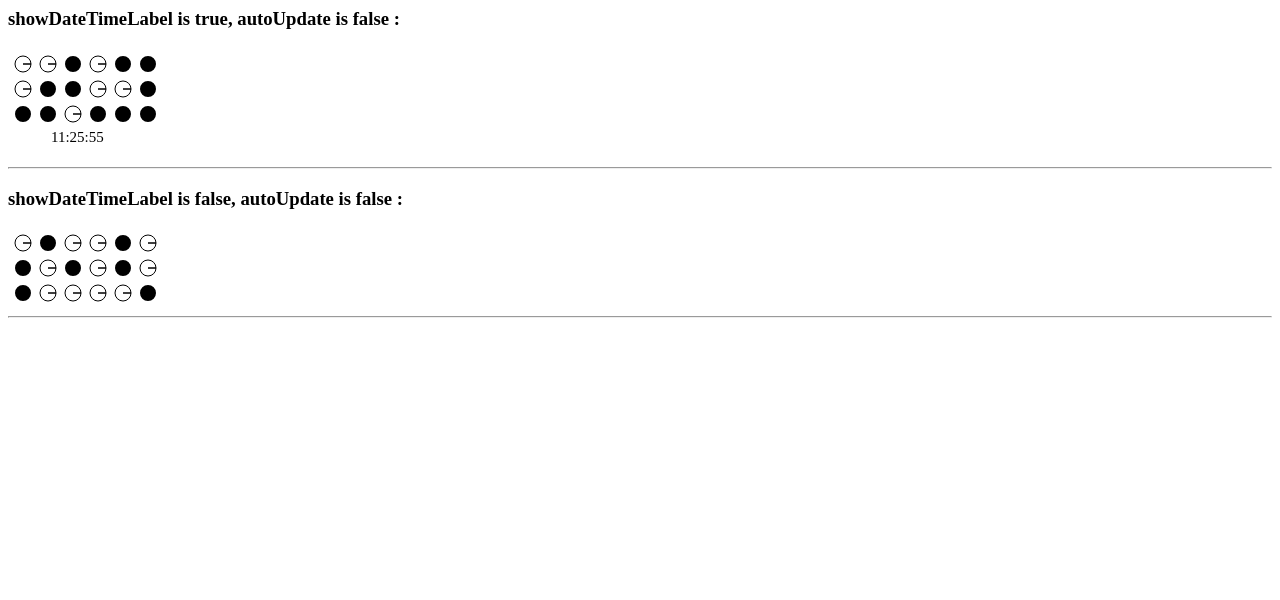
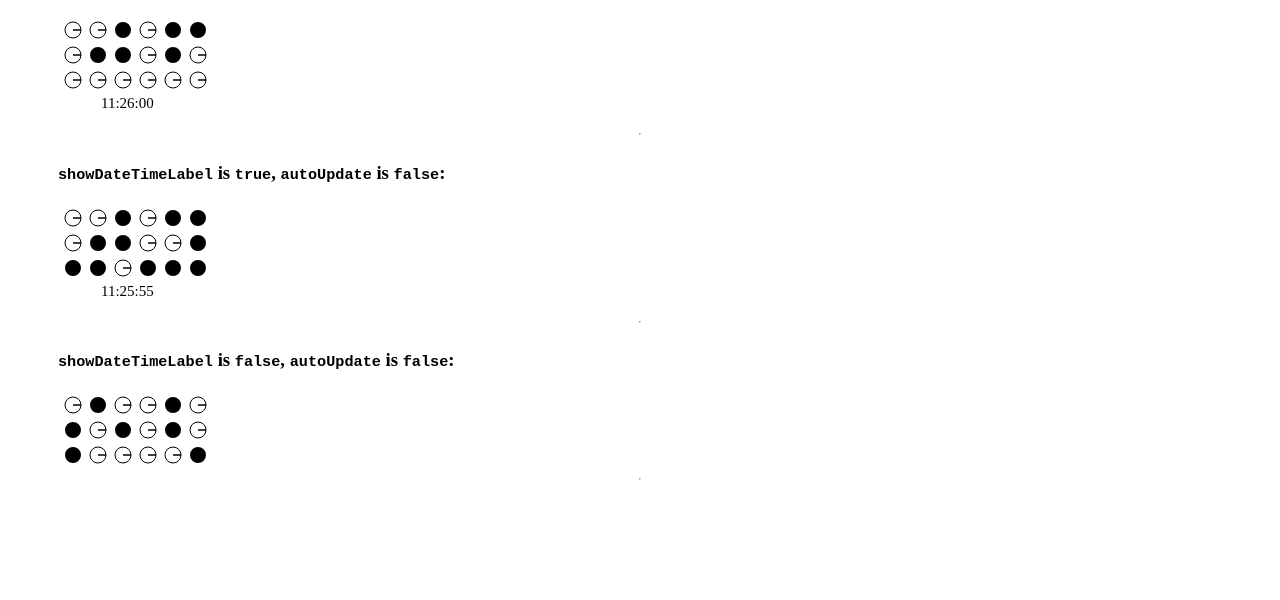
Before and after one commit to anjnkmr/binary-clock-js, a website: page index.html in a window 1280 px wide. Shown: the part 200-800 px from the top of the page. Drawn offline with Linux system fonts and the light colour scheme.

Commit message:
Updated the Example Implementations

```diff
--- a/binary-clock.js
+++ b/binary-clock.js
@@ -69,11 +69,11 @@ function BinaryClock(date = new Date(), canvas = document.getElementById('binary
         return num > 9 ? num.toString() : '0' + num;
     }
 
+    this.prepareData(date, canvas, options);
     if (options.autoUpdate)
     {
         const dis = this;
         setInterval(() => dis.prepareData(new Date(), canvas, options), 1000);
     }
-    else
-        this.prepareData(date, canvas, options);
+
 }
--- a/index.html
+++ b/index.html
@@ -1,16 +1,27 @@
 <html>
     <head>
         <title>Binary Clock JS</title>
+        <style>
+            body {
+                padding: 50px;
+                display: flex;
+                flex-direction: column;
+            }
+            canvas {
+                width: 160px;
+            }
+        </style>
     </head>
     <body>
+        <h1>Binary Clock JS <code>(<a target="BinaryClockJS" href="https://github.com/anjnkmr/binary-clock-js">Source Code</a>)</code></h1>
         <hr/>
         <h3>Default Setup:</h3>
         <canvas id="binary-clock1"></canvas>
         <hr/>
-        <h3>showDateTimeLabel is true, autoUpdate is false :</h3>
+        <h3><code>showDateTimeLabel</code> is <code>true</code>, <code>autoUpdate</code> is <code>false</code>:</h3>
         <canvas id="binary-clock2"></canvas>
         <hr/>
-        <h3>showDateTimeLabel is false, autoUpdate is false :</h3>
+        <h3><code>showDateTimeLabel</code> is <code>false</code>, <code>autoUpdate</code> is <code>false</code>:</h3>
         <canvas id="binary-clock3"></canvas>
         <hr/>
         <script src="binary-clock.js"></script>
```
